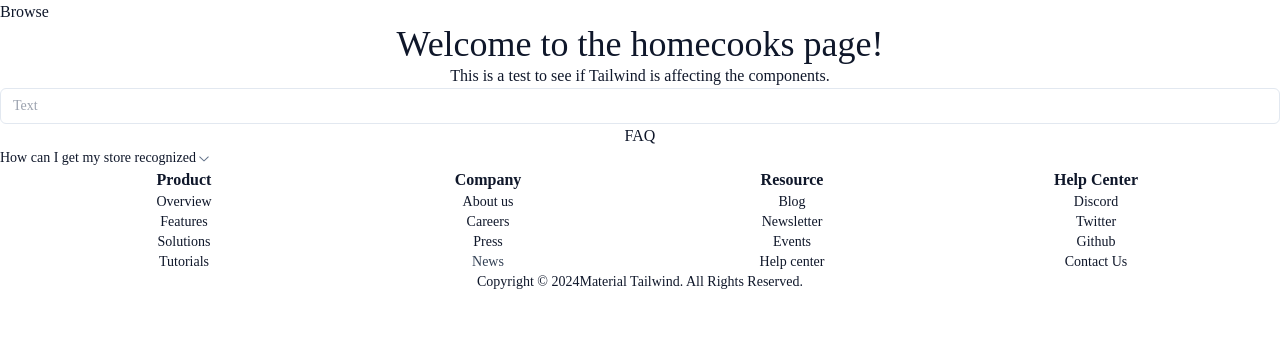
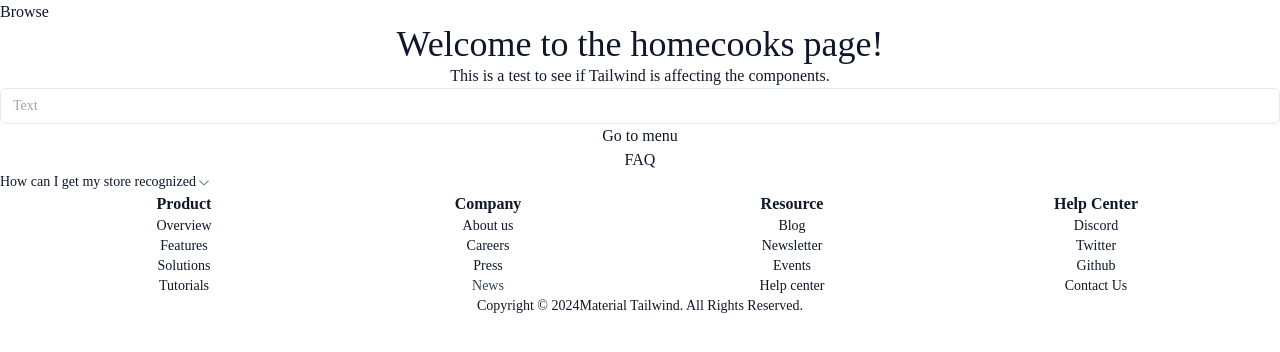
Before and after one commit to SirKentut/kaki-lima, a React (Create React App) app in the folder frontend/: page /homecooks in a window 1280 px wide. Shown: the top 352 px of the page. Built offline with nearby package versions, Linux system fonts and the light colour scheme.

Commit message:
Add: Menu navigation for homecooks

```diff
--- a/frontend/src/pages/homecooks/HomeCooksPage.tsx
+++ b/frontend/src/pages/homecooks/HomeCooksPage.tsx
@@ -15,6 +15,11 @@ const HomeCooksPage: React.FC = () => {
     <h1 className="text-4xl font-bold">Welcome to the homecooks page!</h1>
     <p className="text-lg mt-4">This is a test to see if Tailwind is affecting the components.</p>
     <Input type="text" placeholder='Text'/>
+    <div>
+      <button>
+        <a href="/homecooks/menu">Go to menu</a>
+      </button>
+    </div>
     <div>
       <p className="text-lg mt-4">FAQ</p>
       <Accordion type="single" collapsible>
```
